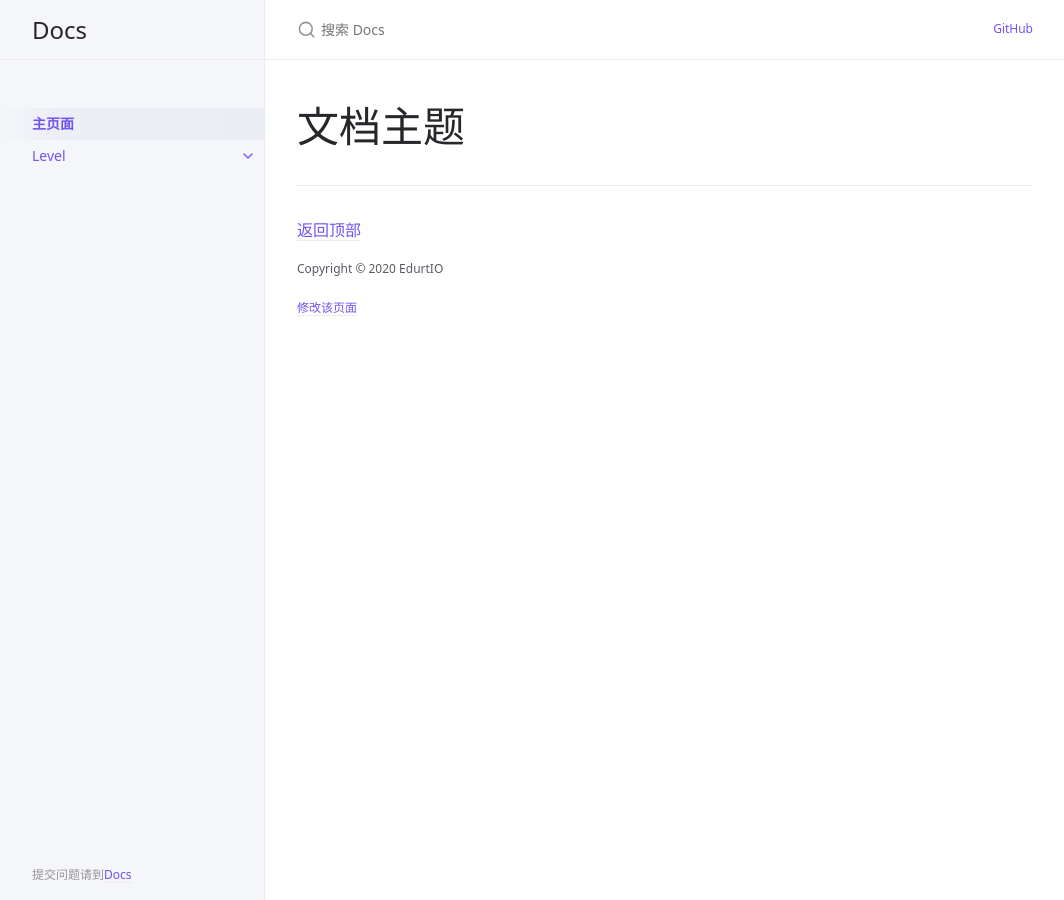
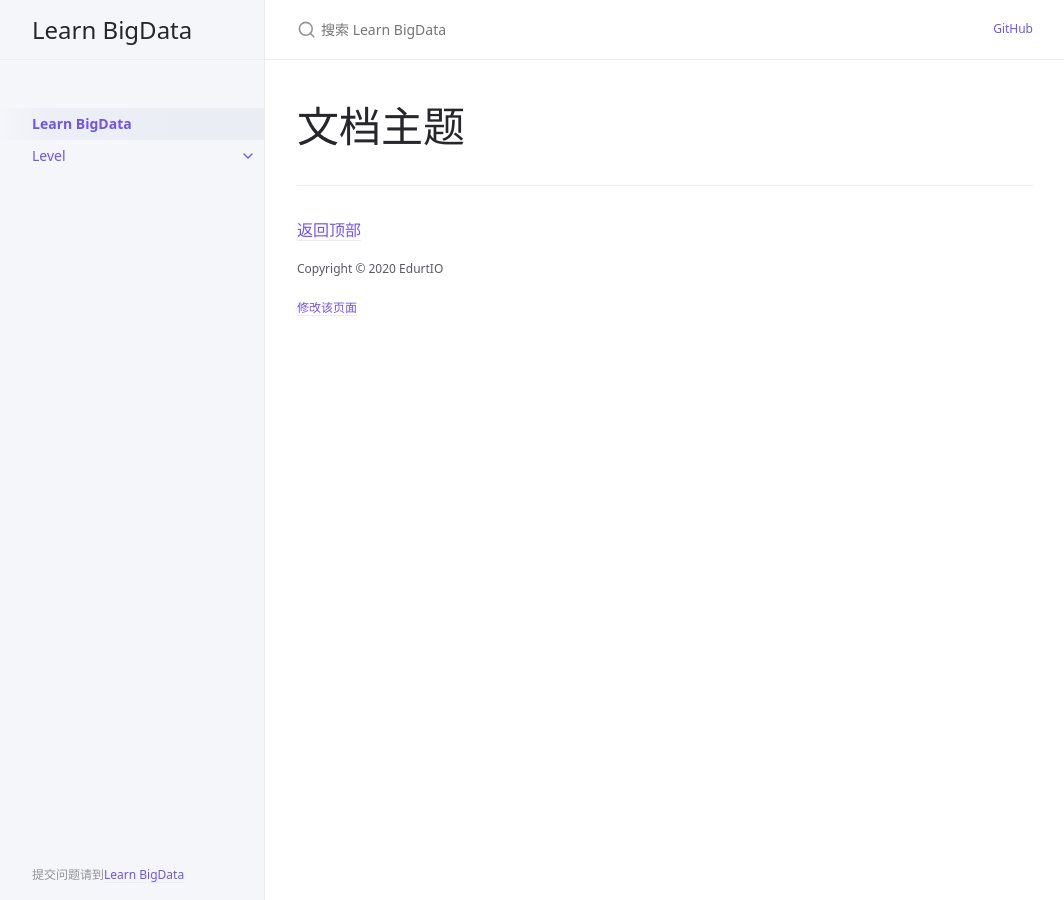
Before and after one commit to EdurtIO/learn-bigdata.incubator.edurt.io, a Jekyll site: the page built from index.md, in a window 1280 px wide. Shown: the whole page, without its empty margins (107-1171 px from the left). Built offline with Jekyll 4.4.1, drawn with Linux system fonts in a browser that asks for light colours.

Commit message:
修改模板配置信息

```diff
--- a/_config.yml
+++ b/_config.yml
@@ -13,10 +13,10 @@
 # you will see them accessed via {{ site.title }}, {{ site.github_repo }}, and so on.
 # You can create any custom variable you would like, and they will be accessible
 # in the templates via {{ site.myvariable }}.
-title: Docs
-description: Jekyll文档主题
-baseurl: "/docs" # the subpath of your site, e.g. /blog
-url: "https://docs.edurt.github.io" # the base hostname & protocol for your site, e.g. http://example.com
+title: Learn BigData
+description: 一起学习大数据
+baseurl: "" # the subpath of your site, e.g. /blog
+url: "https://learn-bigdata.incubator.edurt.io" # the base hostname & protocol for your site, e.g. http://example.com
 
 permalink: pretty
 exclude: ["node_modules/", "*.gemspec", "*.gem", "Gemfile", "Gemfile.lock", "package.json", "package-lock.json",
@@ -65,7 +65,7 @@ heading_anchors: true
 # Aux links for the upper right navigation
 aux_links:
   "GitHub":
-    - "//github.com/EdurtIO/incubator-docs"
+    - "//github.com/EdurtIO/learn-bigdata.incubator.edurt.io"
 
 # Makes Aux links open in a new tab. Default is false
 aux_links_new_tab: false
@@ -92,7 +92,7 @@ last_edit_time_format: "%b %e %Y at %I:%M %p" # uses ruby's time format: https:/
 # Footer "Edit this page on GitHub" link text
 gh_edit_link: true # show or hide edit this page link
 gh_edit_link_text: "修改该页面"
-gh_edit_repository: "https://github.com/EdurtIO/incubator-docs" # the github URL for your repo
+gh_edit_repository: "https://github.com/EdurtIO/learn-bigdata.incubator.edurt.io" # the github URL for your repo
 gh_edit_branch: "master" # the branch that your docs is served from
 # gh_edit_source: docs # the source that your files originate from
 gh_edit_view_mode: "tree" # "tree" or "edit" if you want the user to jump into the editor immediately
--- a/_layouts/default.html
+++ b/_layouts/default.html
@@ -66,7 +66,7 @@ layout: table_wrappers
       {% endif %}
     </nav>
     <footer class="site-footer">
-      提交问题请到<a href="https://github.com/EdurtIO/incubator-docs.git">Docs</a>
+      提交问题请到<a href="https://github.com/EdurtIO/learn-bigdata.incubator.edurt.io">Learn BigData</a>
     </footer>
   </div>
   <div class="main" id="top">
--- a/index.md
+++ b/index.md
@@ -1,8 +1,8 @@
 ---
 layout: default
-title: 主页面
+title: Learn BigData
 nav_order: 1
-description: "这是一个Jekyll文档主题"
+description: "一起学习大数据"
 permalink: /
 ---
 
```
